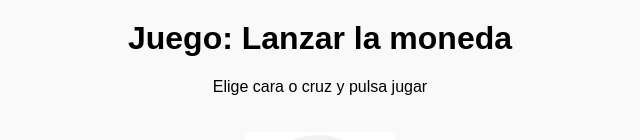
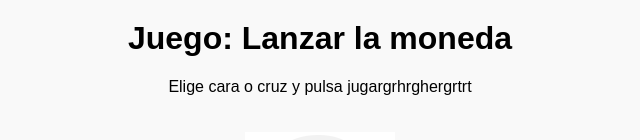
Before and after one commit to llolloduque/Tarea-4---Lanzar-moneda, a plain HTML site: page index.html in a window 1280 px wide. Shown: the top 140 px of the page, without its empty margins (320-960 px from the left). Drawn offline with Linux system fonts and the light colour scheme.

Commit message:
He puesto letras jajaj

```diff
--- a/index.html
+++ b/index.html
@@ -9,7 +9,7 @@
 
     <h1>Juego: Lanzar la moneda</h1>
 
-    <p id="texto">Elige cara o cruz y pulsa jugar</p>
+    <p id="texto">Elige cara o cruz y pulsa jugargrhrghergrtrt</p>
 
     <img id="moneda" src="question-mark.png" alt="Moneda" width="150">
 
```
